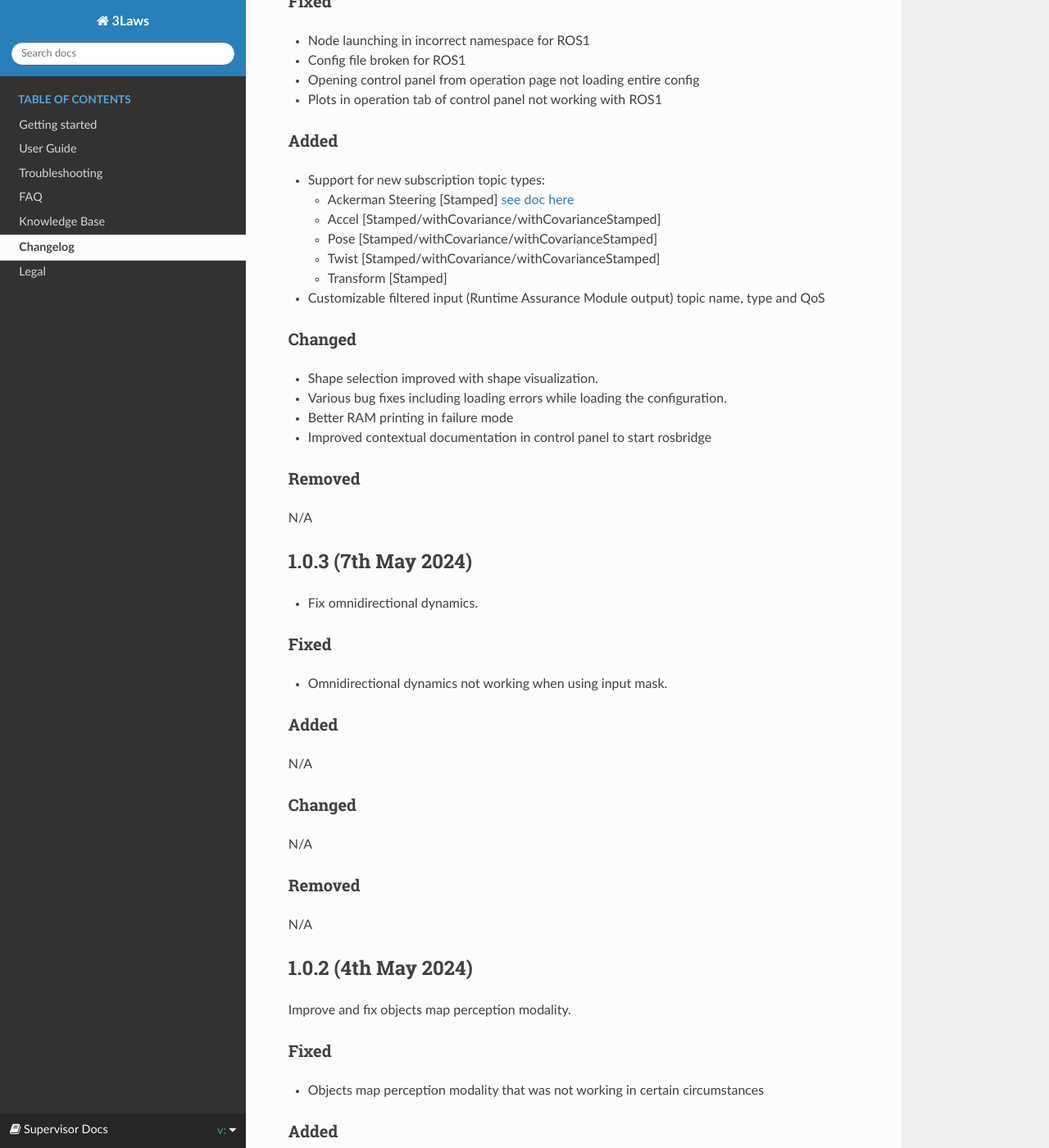
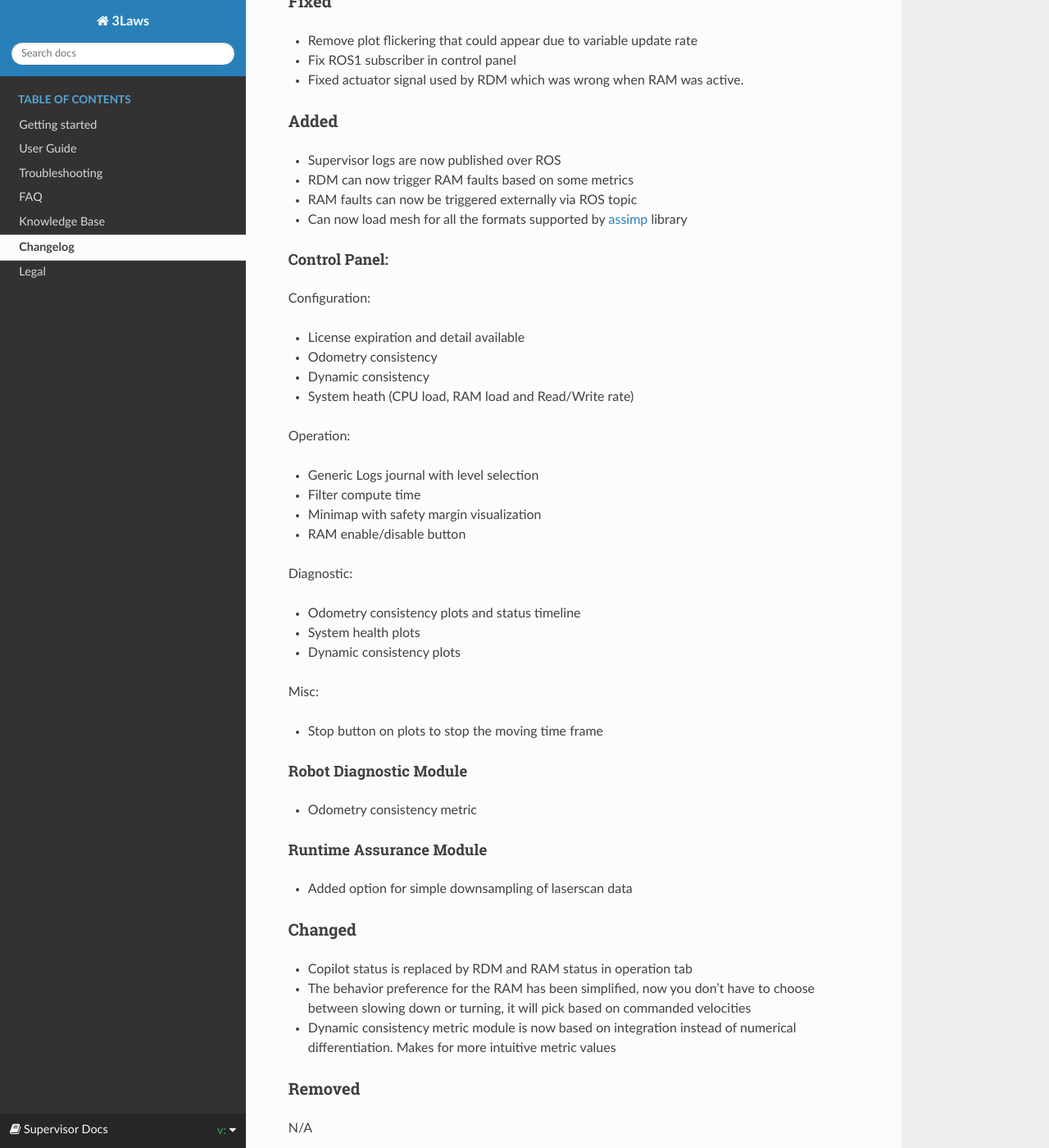
Before and after one commit to tgurriet/3laws, a Sphinx documentation site: the page built from docs/sources/changelog.md, in a window 1280 px wide and 1400 px high, scrolled down 324 px. Shown: the whole window at 82% size. Built offline with Sphinx 7.4.7 and the Read the Docs theme 2.0.0, drawn with Linux system fonts in a browser that asks for light colours; some of the changed text lies outside the part shown.

Commit message:
Update changelog: v1.2.0

```diff
--- a/docs/sources/changelog.md
+++ b/docs/sources/changelog.md
@@ -1,6 +1,81 @@
 # Changelog
 
 This project adheres to [Semantic Versioning](https://semver.org/spec/v2.0.0.html).
+
+## 1.2.0 (19th August 2024)
+
+Diagnostic and Visualization tools added!
+
+### Fixed
+
+- Remove plot flickering that could appear due to variable update rate
+- Fix ROS1 subscriber in control panel
+- Fixed actuator signal used by RDM which was wrong when RAM was active.
+
+### Added
+
+- Supervisor logs are now published over ROS
+- RDM can now trigger RAM faults based on some metrics
+- RAM faults can now be triggered externally via ROS topic
+- Can now load mesh for all the formats supported by [assimp](https://github.com/assimp/assimp/blob/master/doc/Fileformats.md) library
+
+#### Control Panel:
+Configuration:
+- License expiration and detail available
+- Odometry consistency
+- Dynamic consistency
+- System heath (CPU load, RAM load and Read/Write rate)
+
+Operation:
+- Generic Logs journal with level selection
+- Filter compute time
+- Minimap with safety margin visualization
+- RAM enable/disable button
+
+Diagnostic:
+- Odometry consistency plots and status timeline
+- System health plots
+- Dynamic consistency plots
+
+Misc:
+- Stop button on plots to stop the moving time frame
+
+#### Robot Diagnostic Module
+
+- Odometry consistency metric
+
+#### Runtime Assurance Module
+
+- Added option for simple downsampling of laserscan data
+
+### Changed
+
+- Copilot status is replaced by RDM and RAM status in operation tab
+- The behavior preference for the RAM has been simplified, now you don't have to choose between slowing down or turning, it will pick based on commanded velocities
+- Dynamic consistency metric module is now based on integration instead of numerical differentiation. Makes for more intuitive metric values
+
+### Removed
+
+N/A
+
+
+
+## 1.1.1 (20th May 2024)
+
+New supported ROS topic types and various bug fix
+
+### Fixed
+
+
+### Added
+
+- Support for mesh shape type configuration and visualization
+
+### Changed
+
+### Removed
+
+N/A
 
 
 ## 1.1.0 (20th May 2024)
```
